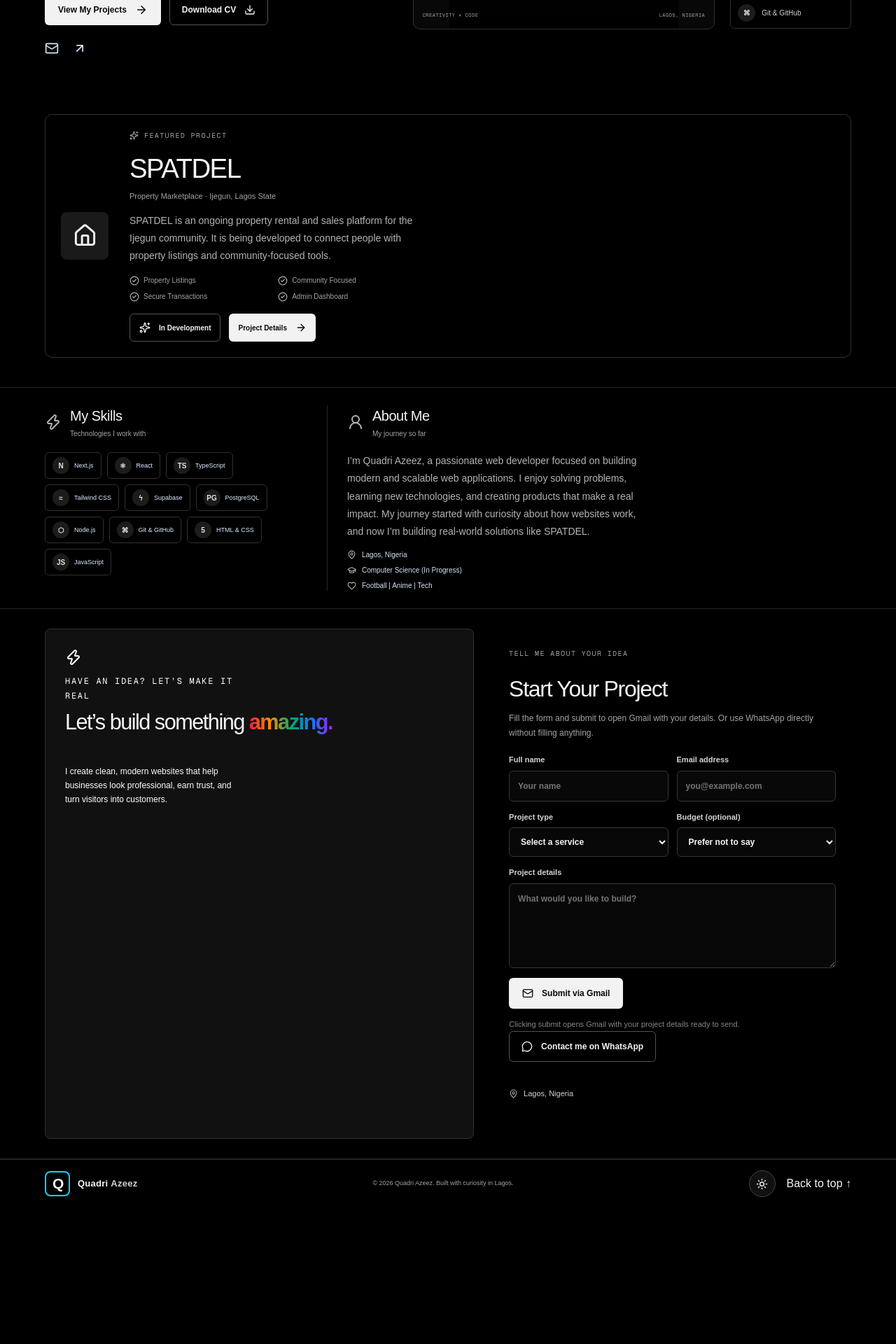
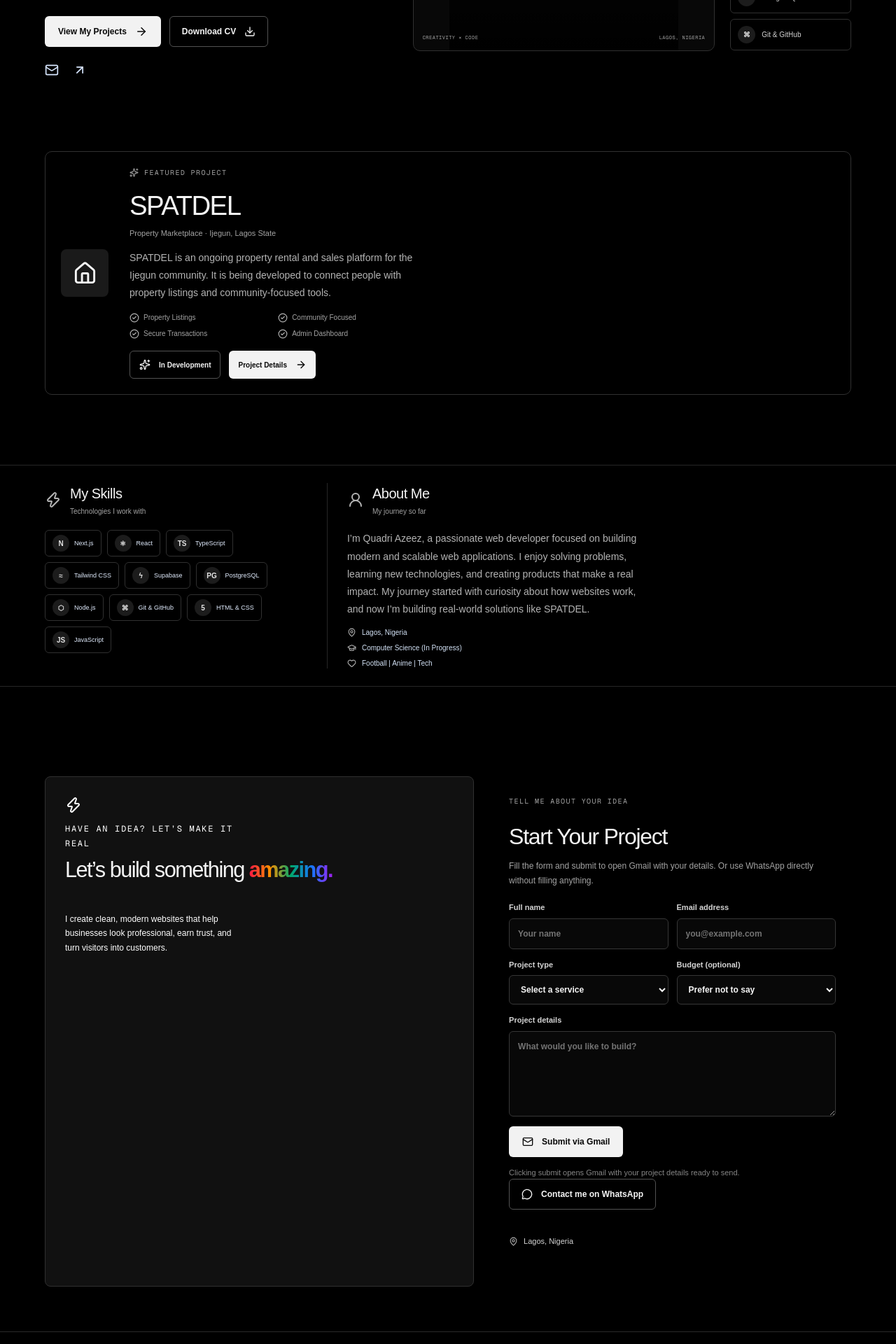
Before and after one commit to olag4568/my-portfolio, a Next.js app: page / in a window 1280 px wide. Shown: the part 480-2400 px from the top of the page at 70% size. Before the commit the page ends 2206 px from the top, so only its background shows below. Built offline with nearby package versions, Linux system fonts and the light colour scheme.

Commit message:
Improve spacing between portfolio sections

```diff
--- a/src/app/globals.css
+++ b/src/app/globals.css
@@ -768,3 +768,52 @@ html[data-theme="light"] .portfolio-shell .contact-pitch h2.rotating-headline .r
   color: #1677ff !important;
   -webkit-text-fill-color: transparent !important;
 }
+
+
+/* Consistent breathing room between the main portfolio sections. */
+.portfolio-shell > .hero {
+  padding-top: clamp(30px, 4vw, 56px);
+}
+.portfolio-shell > .featured-section {
+  padding-top: clamp(38px, 5vw, 68px);
+  padding-bottom: clamp(38px, 5vw, 68px);
+}
+.portfolio-shell > .skills-about {
+  margin-top: clamp(18px, 3vw, 36px);
+  margin-bottom: clamp(38px, 5vw, 68px);
+  row-gap: clamp(24px, 3vw, 40px);
+}
+.portfolio-shell > .contact-band {
+  margin-top: clamp(20px, 3vw, 40px);
+  padding-top: clamp(38px, 5vw, 68px);
+  padding-bottom: clamp(38px, 5vw, 68px);
+}
+.portfolio-shell > .footer {
+  margin-top: clamp(24px, 3vw, 40px);
+  padding-top: 28px;
+  padding-bottom: 28px;
+}
+@media (max-width: 720px) {
+  .portfolio-shell > .hero {
+    padding-top: 26px;
+  }
+  .portfolio-shell > .featured-section {
+    padding-top: 28px;
+    padding-bottom: 28px;
+  }
+  .portfolio-shell > .skills-about {
+    margin-top: 12px;
+    margin-bottom: 28px;
+    row-gap: 20px;
+  }
+  .portfolio-shell > .contact-band {
+    margin-top: 14px;
+    padding-top: 28px;
+    padding-bottom: 28px;
+  }
+  .portfolio-shell > .footer {
+    margin-top: 18px;
+    padding-top: 22px;
+    padding-bottom: 22px;
+  }
+}
```
